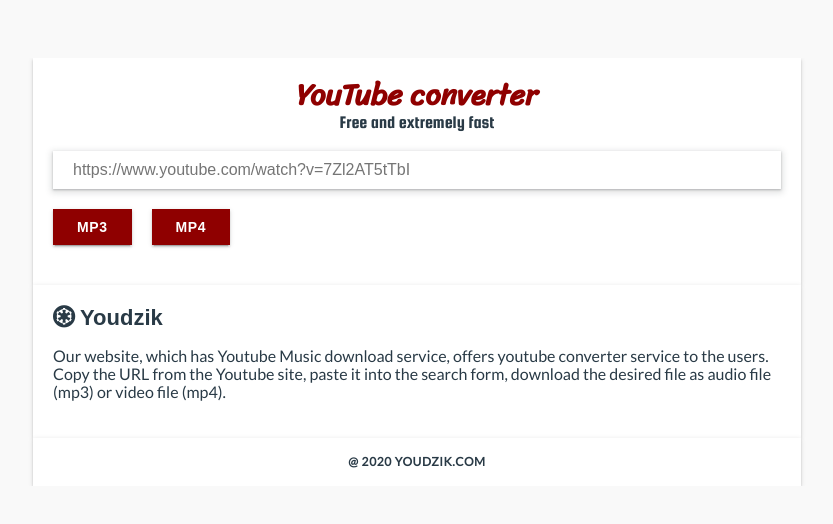
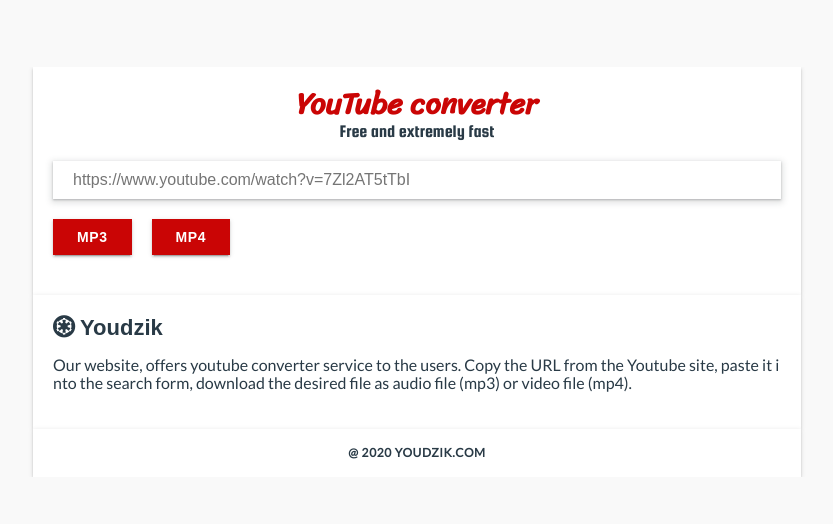
Before and after one commit to githubfan/youdzik-yt-convert, a React (Create React App) app: page / in a window 1280 px wide. Shown: the part 128-652 px from the top of the page, without its empty margins (223-1056 px from the left). Built offline with nearby package versions, Linux system fonts and the light colour scheme.

Commit message:
update ui

```diff
--- a/src/App.js
+++ b/src/App.js
@@ -13,11 +13,11 @@
   const [ytUrl, setYtUrl] = useState('');
   const [erorr, setError] = useState();
 
-  const [streamUrl, setStreamUrl] = useState('');
+  const [serverUrl, setServerUrl] = useState('');
 
   const handleChange = (e) => {
     setstreamInfo('');
-    setStreamUrl('');
+    setServerUrl('');
     setYtUrl(e.target.value);
   }
 
@@ -27,7 +27,7 @@
         const info = await YtConvert.getStreamInfo(ytUrl);
 
         setstreamInfo(info);
-        setStreamUrl(YtConvert.downloadAudio(ytUrl));
+        setServerUrl(YtConvert.downloadAudio(ytUrl));
         setError('')
       } catch (error) {
         //console.log(error);
@@ -42,7 +42,7 @@
         const info = await YtConvert.getStreamInfo(ytUrl);
 
         setstreamInfo(info);
-        setStreamUrl(YtConvert.downloadVideo(ytUrl));
+        setServerUrl(YtConvert.downloadVideo(ytUrl));
         setError('')
       } catch (error) {
         //console.log(error);
@@ -68,7 +68,7 @@
         </div>
 
         <p className="color-red">{erorr}</p>
-        {streamUrl && <ProgressBar />}
+        {serverUrl && <ProgressBar />}
       </div>
 
       <div className="w-100">
@@ -78,15 +78,17 @@
           && <MediaObject info={streamInfo} ytUrl={ytUrl} />
         }
 
-        {streamUrl
-          && streamUrl.length > 50
-          && <a className="bg-green" href={streamUrl} download><i className="fas fa-download"></i> download</a>}
+        {serverUrl
+          && serverUrl.length > 50
+          && <a className="btn-download bg-green" href={serverUrl} download>
+            <i className="fas fa-download"></i> download
+          </a>}
       </div>
     </div>
 
     <div className="jumbotron">
       <h3><i className="fab fa-empire"></i> Youdzik</h3>
-      <p>Our website, which has Youtube Music download service, offers youtube converter service to the users. Copy the URL from the Youtube site, paste it into the search form, download the desired file as audio file (mp3) or video file (mp4).</p>
+      <p>Our website, offers youtube converter service to the users. Copy the URL from the Youtube site, paste it into the search form, download the desired file as audio file (mp3) or video file (mp4).</p>
     </div>
 
     <Footer />
--- a/src/styles/media-object.css
+++ b/src/styles/media-object.css
@@ -8,8 +8,8 @@
 
 .media-info img {
   max-width: 200px;
-  max-height: 200px;
-  margin-right: 10px;
+  max-height: 160px;
+  margin-right: 20px;
   object-fit: cover;
 }
 
--- a/src/styles/progress-bar.css
+++ b/src/styles/progress-bar.css
@@ -7,7 +7,7 @@
 .progress-bar>div {
   width: 0%;
   height: 100%;
-  background-color: #8f0000;
+  background-color: #ca0505;
   color: #ffffff;
   display: flex;
   justify-content: center;
--- a/src/styles/style.css
+++ b/src/styles/style.css
@@ -36,7 +36,7 @@
 
 h2 {
   font-family: 'Sriracha';
-  color: #8f0000;
+  color: #ca0505;
   font-size: 30px;
 }
 
@@ -86,7 +86,7 @@
   padding: 6px 24px;
   cursor: pointer;
   text-transform: uppercase;
-  background: #8f0000;
+  background: #ca0505;
   color: #ffffff;
   border: 0;
   transition: background-color .3s ease-in-out;
@@ -95,9 +95,11 @@
   -webkit-font-smoothing: antialiased;
 }
 
-a {
+.btn-download {
   padding: 12px 30px;
 }
+
+.btn-download:hover {background-color: #00740a;}
 
 .link {
   background-color: inherit !important;
@@ -110,7 +112,7 @@
 
 button:hover,
 button:active {
-  background-color: orange !important;
+  background-color: #8f0000 !important;
   color: #FFFFFF !important;
 }
 
@@ -129,3 +131,20 @@
     max-width: 90% !important;
   }
 }
+
+/* */
+::-webkit-scrollbar {
+  width: 10px;
+}
+
+::-webkit-scrollbar-track {
+  background: #f1f1f1;
+}
+
+::-webkit-scrollbar-thumb {
+  background: #ca0505;
+}
+
+::-webkit-scrollbar-thumb:hover {
+  background: #8f0000;
+}
--- a/src/styles/util.css
+++ b/src/styles/util.css
@@ -22,9 +22,17 @@
 .color-yellow {color: yellow;}
 .color-red {    color: #8f0000;}
 /**/
-.border-left {border-left: 1px solid #ddd !important; padding-left: 10px !important;}
+.border-left {border-left: 1px solid #ddd !important; padding-left: 20px !important;}
+.border-bottom {border-bottom: 1px solid #ddd !important; padding-bottom:20px !important;}
 
 .b-sha {box-shadow: none !important;}
 
 p {font-family: 'Lato' !important ;
   word-break: break-all;}
+
+  /**/
+
+.d-flex {display: flex; justify-content: center; align-items: center;}
+.d-flex-col {display: flex; flex-direction: column;}
+
+.d-flex-row {display: flex; }
```
